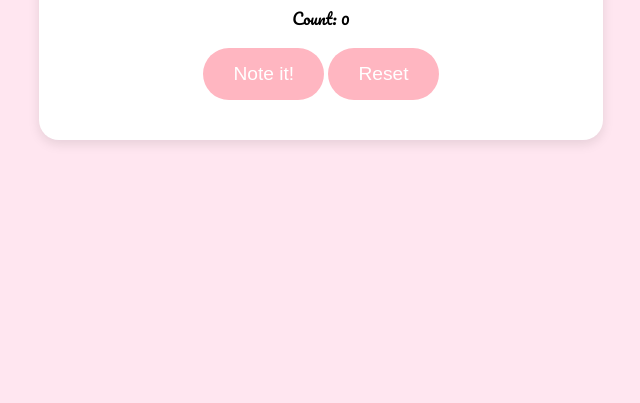
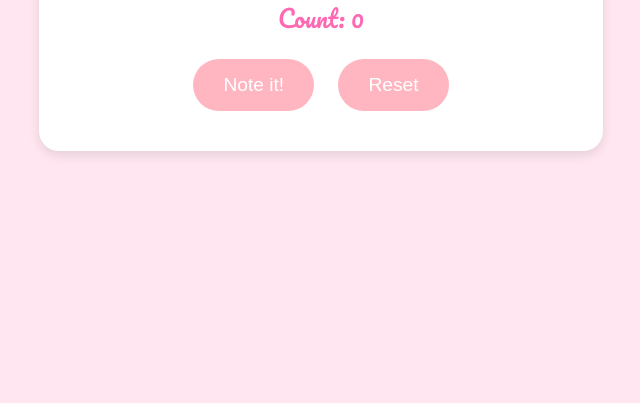
Before and after one commit to nityaashetty/nit.github.io, a plain HTML site: page index.html in a window 1280 px wide. Shown: the part 397-800 px from the top of the page, without its empty margins (319-959 px from the left). Drawn offline with nearby package versions, Linux system fonts and the light colour scheme.

Commit message:
Update style.css

```diff
--- a/style.css
+++ b/style.css
@@ -19,6 +19,12 @@ body {
 h1 {
   color: #ff69b4;
   font-size: 2rem;
+  margin-bottom: 10px;
+}
+
+p {
+  font-size: 1.5rem;
+  color: #ff69b4;
   margin-bottom: 20px;
 }
 
@@ -31,6 +37,7 @@ button {
   cursor: pointer;
   color: white;
   transition: background-color 0.3s;
+  margin: 0 10px;
 }
 
 button:hover {
```
